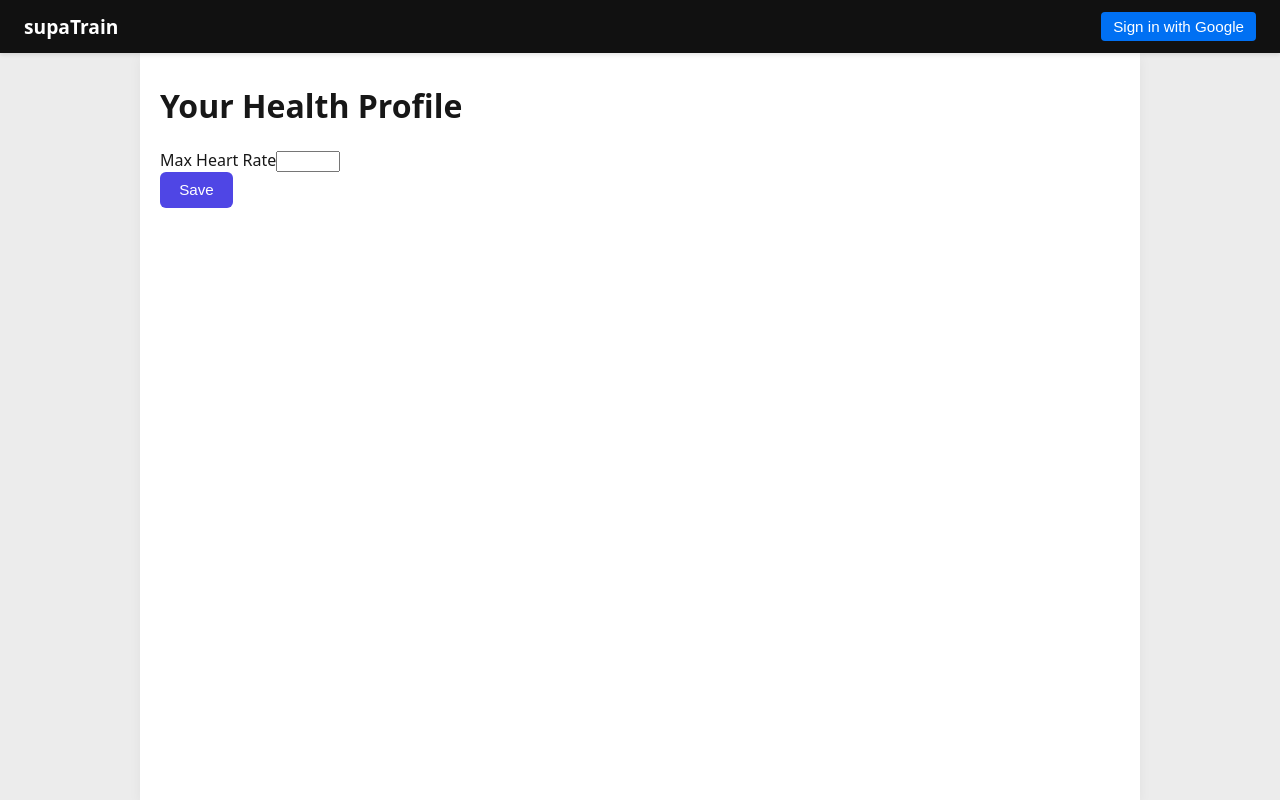
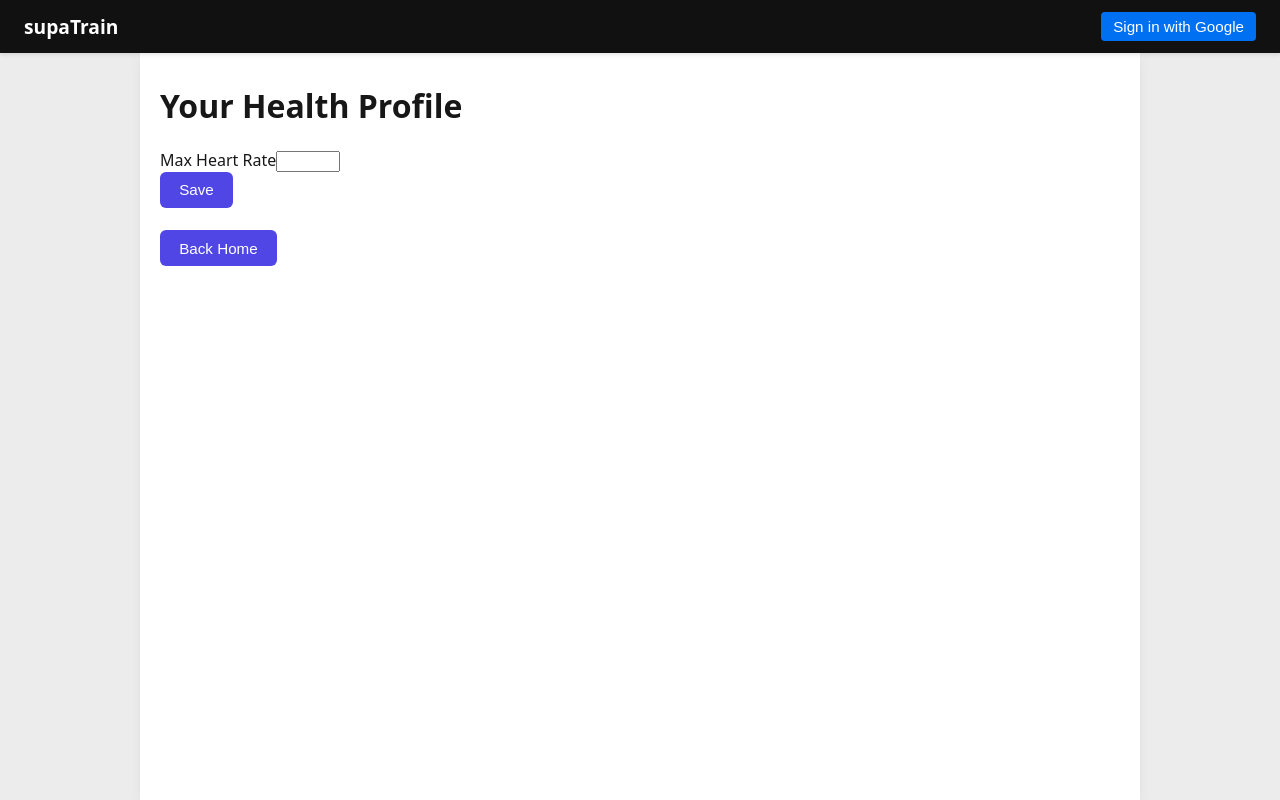
Before and after one commit to munierSalem/supaTrain, a Next.js app: page /profile in a window 1280 px wide. Built offline with nearby package versions, Linux system fonts and the light colour scheme; no server answers.

Commit message:
profile data fully operational

```diff
--- /dev/null
+++ b/app/components/HomeButton.tsx
@@ -0,0 +1,7 @@
+"use client";
+
+export default function HomeButton() {
+  return (
+    <button onClick={() => (window.location.href = "/")}>Back Home</button>
+  );
+}
--- a/app/profile/page.tsx
+++ b/app/profile/page.tsx
@@ -1,12 +1,19 @@
 // app/profile/page.tsx
 
 import ProfileForm from "./ProfileForm";
+import HomeButton from "../components/HomeButton";
+
+const returnHome = () => {
+  window.location.href = '/';
+};
 
 export default function ProfilePage() {
   return (
     <div className="max-w-xl mx-auto p-6">
       <h1 className="text-2xl font-semibold mb-4">Your Health Profile</h1>
       <ProfileForm />
+      <br/>
+      <HomeButton />
     </div>
   );
 }
```
Also changed, not shown: 1 other file (tests, documents, lock files or other folders).
